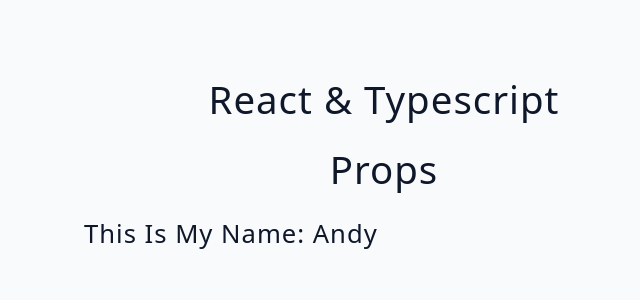
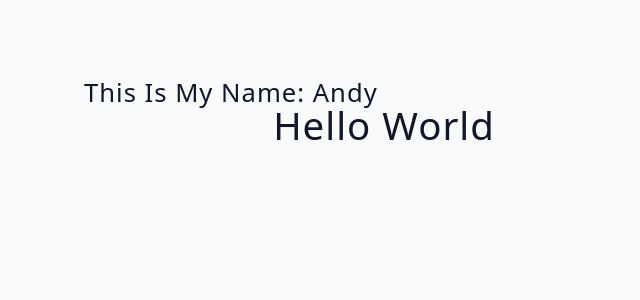
Before and after one commit to akolle/typescript-react-essentials, a React (Vite) app: page / in a window 1280 px wide. Shown: the top 300 px of the page, without its empty margins (256-896 px from the left). Built offline with nearby package versions, Linux system fonts and the light colour scheme.

Commit message:
working with props part 2

```diff
--- a/src/App.tsx
+++ b/src/App.tsx
@@ -3,7 +3,9 @@
 function App() {
   return (
     <main>
-      <Component name="andy" />
+      <Component name="andy">
+        <h2>hello world</h2>
+      </Component>
     </main>
   )
 }
--- a/src/starter/02-props/index.tsx
+++ b/src/starter/02-props/index.tsx
@@ -1,9 +1,13 @@
-function Component({ name }: { name: string }) {
+type ComponentProps = {
+  name: string
+  children: React.ReactNode
+}
+
+function Component({ name, children }: ComponentProps) {
   return (
     <div>
-      <h2>React & Typescript</h2>
-      <h2>Props</h2>
       <h4>this is my name: {name}</h4>
+      {children}
     </div>
   )
 }
```
